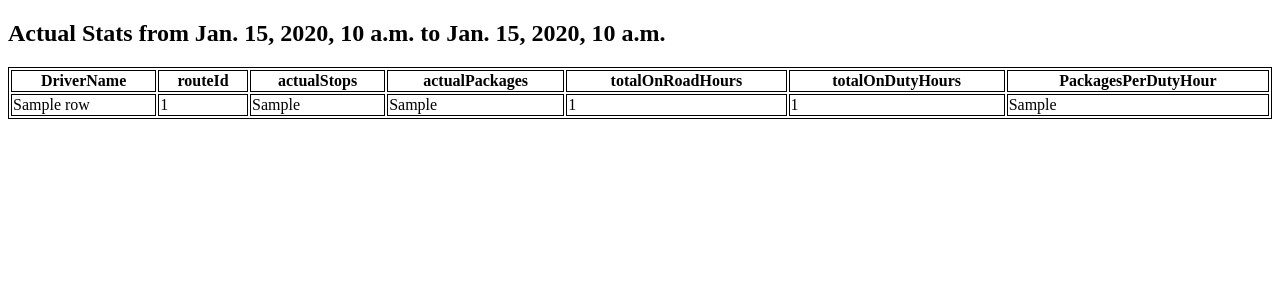
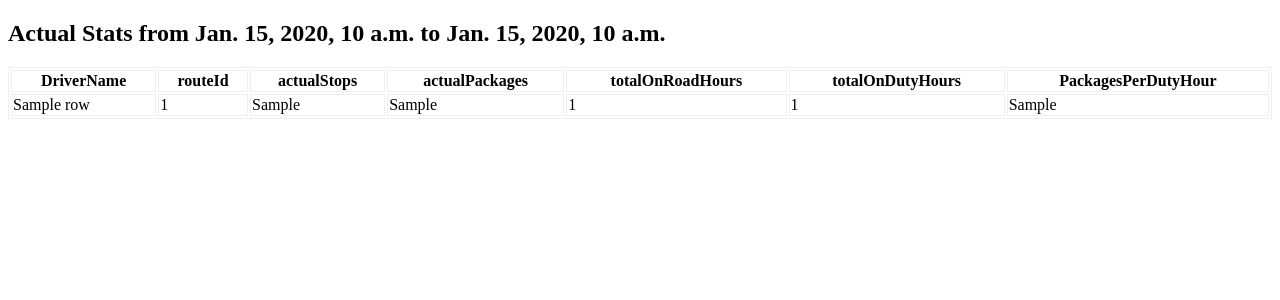
Before and after one commit to rteja1113/FedexAutomation, a Django app: template aggregateStats/templates/basic_table.html in a window 1280 px wide. Shown: the top 300 px of the page. Run offline with Django 4.2, Linux system fonts and the light colour scheme; the template is opened without the code that fills it: most values are stand-ins (such as "Sample title", 1, 10 or a date in 2020).

Commit message:
Test commit

```diff
--- a/aggregateStats/templates/basic_table.html
+++ b/aggregateStats/templates/basic_table.html
@@ -1,10 +1,13 @@
 <!DOCTYPE html>
 <html>
 <style>
-table, th, td {
-  border:1px solid black;
+  table,
+  th,
+  td {
+    border: 1px solid #EFEFEF;
   }
 </style>
+
 <body>
 
   <h2>Actual Stats from {{start_date}} to {{end_date}}</h2>
@@ -33,4 +36,5 @@ table, th, td {
 
   </table>
 </body>
+
 </html>
```
Lines whose indentation alone changed are shown as unchanged.
